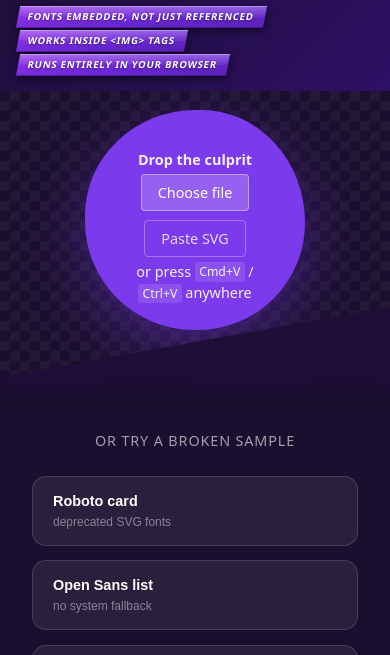
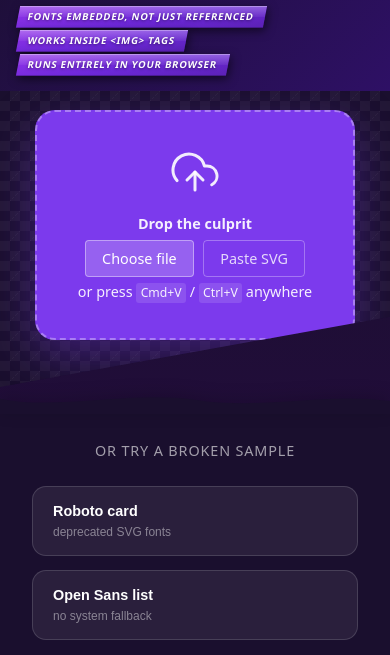
Before and after one commit to khawkins98/svgomg-font, a website built with Vite: page index.html in a window 390 px wide. Shown: the part 138-793 px from the top of the page. Built offline with nearby package versions, Linux system fonts and the light colour scheme.

Commit message:
fix(ux): replace blob dropzone with clean rounded-card layout
- Fixed 280×280px blob forced content to wrap awkwardly inside a circle
- Switch to auto-height rounded card (min(420px,90%)) with dashed border
- Remove blob-drift animation; keep smooth scale+glow on hover/drag
- keyboard hint no longer wraps (white-space: nowrap)
- Fix mobile override that still set fixed square dimensions

```diff
--- a/src/style.css
+++ b/src/style.css
@@ -137,7 +137,6 @@ body.has-file main {
   /* angled bottom cut — diagonal "band sweep" */
   padding-bottom: 5vw;
   padding-top: 5vw;
-  clip-path: polygon(0 0, 100% 0, 100% calc(100% - 10vw), 0 100%);
 }
 
 /* Remove header's bottom border so it merges into the dark upload strip */
@@ -158,11 +157,11 @@ body.has-file header h1 { font-size: 1.2rem; }
 body.has-file .brand-row { margin-bottom: 0; }
 
 .dropzone {
-  width: 280px;
-  height: 280px;
-  border: none;
-  border-radius: 62% 58% 54% 60% / 58% 62% 60% 56%;
-  padding: 2rem;
+  width: min(420px, 90%);
+  height: auto;
+  border: 2px dashed rgba(255,255,255,.35);
+  border-radius: 1.25rem;
+  padding: 2.25rem 2rem 2rem;
   background: var(--accent);
   color: #fff;
   text-align: center;
@@ -170,24 +169,21 @@ body.has-file .brand-row { margin-bottom: 0; }
   display: flex;
   flex-direction: column;
   align-items: center;
-  justify-content: center;
-  animation: blob-drift 8s ease-in-out infinite;
-  transition: transform .25s, background .2s;
-  box-shadow: 0 20px 60px rgba(124,58,237,.4);
+  gap: .1rem;
+  transition: transform .2s, background .2s, border-color .2s, box-shadow .2s;
+  box-shadow: 0 16px 48px rgba(124,58,237,.35);
+}
+.dropzone:hover {
+  border-color: rgba(255,255,255,.6);
+  box-shadow: 0 20px 60px rgba(124,58,237,.5);
 }
 .dropzone.drag {
   background: #6d28d9;
-  transform: scale(1.06);
-  animation-play-state: paused;
+  border-color: rgba(255,255,255,.8);
+  transform: scale(1.03);
+  box-shadow: 0 24px 64px rgba(124,58,237,.6);
 }
 .dropzone p { margin: .2rem 0; color: rgba(255,255,255,.92); font-size: .9rem; }
-
-@keyframes blob-drift {
-  0%,100% { border-radius: 62% 58% 54% 60% / 58% 62% 60% 56%; }
-  25%      { border-radius: 56% 64% 58% 54% / 62% 56% 64% 60%; }
-  50%      { border-radius: 58% 56% 62% 58% / 60% 64% 56% 62%; }
-  75%      { border-radius: 64% 58% 56% 62% / 56% 60% 62% 58%; }
-}
 
 body.has-file .dropzone { display: none; }
 
@@ -229,7 +225,7 @@ body:not(.has-file) .file-button--ghost {
 body:not(.has-file) .file-button--ghost:hover { background: rgba(255,255,255,.12); color: #fff; }
 
 .dropzone-actions { display: flex; gap: .6rem; flex-wrap: wrap; justify-content: center; }
-.dropzone-hint { font-size: .78rem; color: rgba(255,255,255,.5); margin: .25rem 0 0; }
+.dropzone-hint { font-size: .78rem; color: rgba(255,255,255,.5); margin: .5rem 0 0; white-space: nowrap; }
 .dropzone-hint kbd { font-family: inherit; background: rgba(255,255,255,.12); border-radius: 3px; padding: .1em .35em; font-size: .85em; }
 .dropzone-error { font-size: .8rem; color: #fbbf24; margin: .4rem 0 0; }
 
@@ -1200,7 +1196,7 @@ body.has-file .wave-features-top { display: none; }
 
   /* Hero strip */
   .upload-strip { padding-bottom: 12vw; clip-path: polygon(0 0, 100% 0, 100% calc(100% - 18vw), 0 100%); }
-  .dropzone { width: 220px; height: 220px; }
+  .dropzone { width: min(320px, 88%); }
 
   /* Viewer HUDs: on mobile, options panel moves to top-right so both panels
      don't collide at the bottom. */
@@ -1251,8 +1247,7 @@ footer a { color: var(--accent); }
 
 /* ── prefers-reduced-motion ── */
 @media (prefers-reduced-motion: reduce) {
-  .wave-path-1, .wave-path-2, .wave-path-3,
-  .dropzone { animation: none; }
+  .wave-path-1, .wave-path-2, .wave-path-3 { animation: none; }
 }
 
 /* ── accessibility ── */
```
